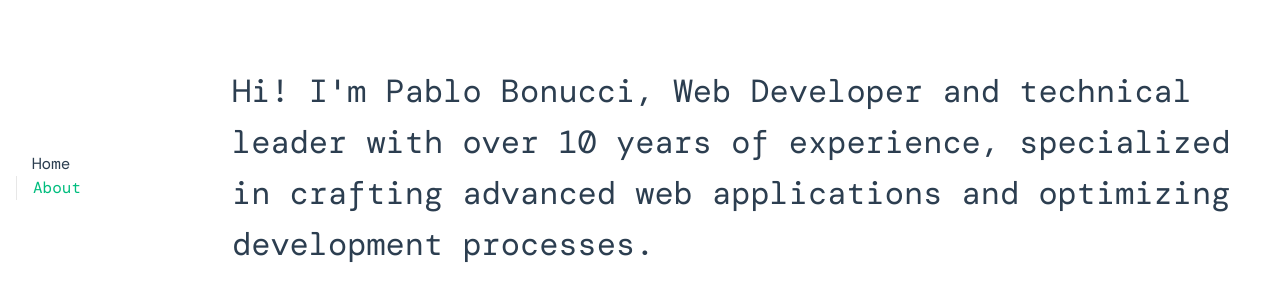
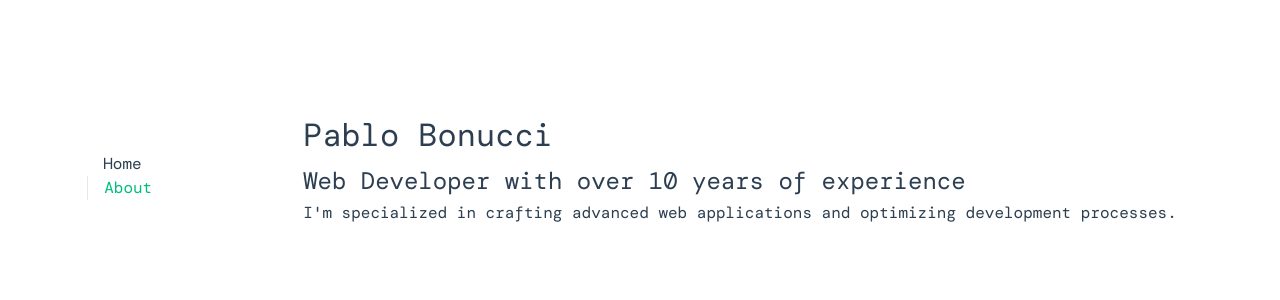
Before and after one commit to pablobbb/pablobbb.github.io, a Vue app: page / in a window 1280 px wide. Shown: the part 232-532 px from the top of the page. Built offline with nearby package versions, Linux system fonts and the light colour scheme; the HTML template or start-up script is replaced by a standard one; a web font is replaced by a local one.

Commit message:
feat: (WIP) add base content on home

```diff
--- a/src/views/home.vue
+++ b/src/views/home.vue
@@ -3,6 +3,8 @@
 
 <template>
   <main>
-    <h1>Hi! I'm Pablo Bonucci, Web Developer and technical leader with over 10 years of experience, specialized in crafting advanced web applications and optimizing development processes.</h1>
+    <h1>Pablo Bonucci</h1>
+    <h2>Web Developer with over 10 years of experience</h2>
+    <p>I'm specialized in crafting advanced web applications and optimizing development processes.</p>
   </main>
 </template>
```
